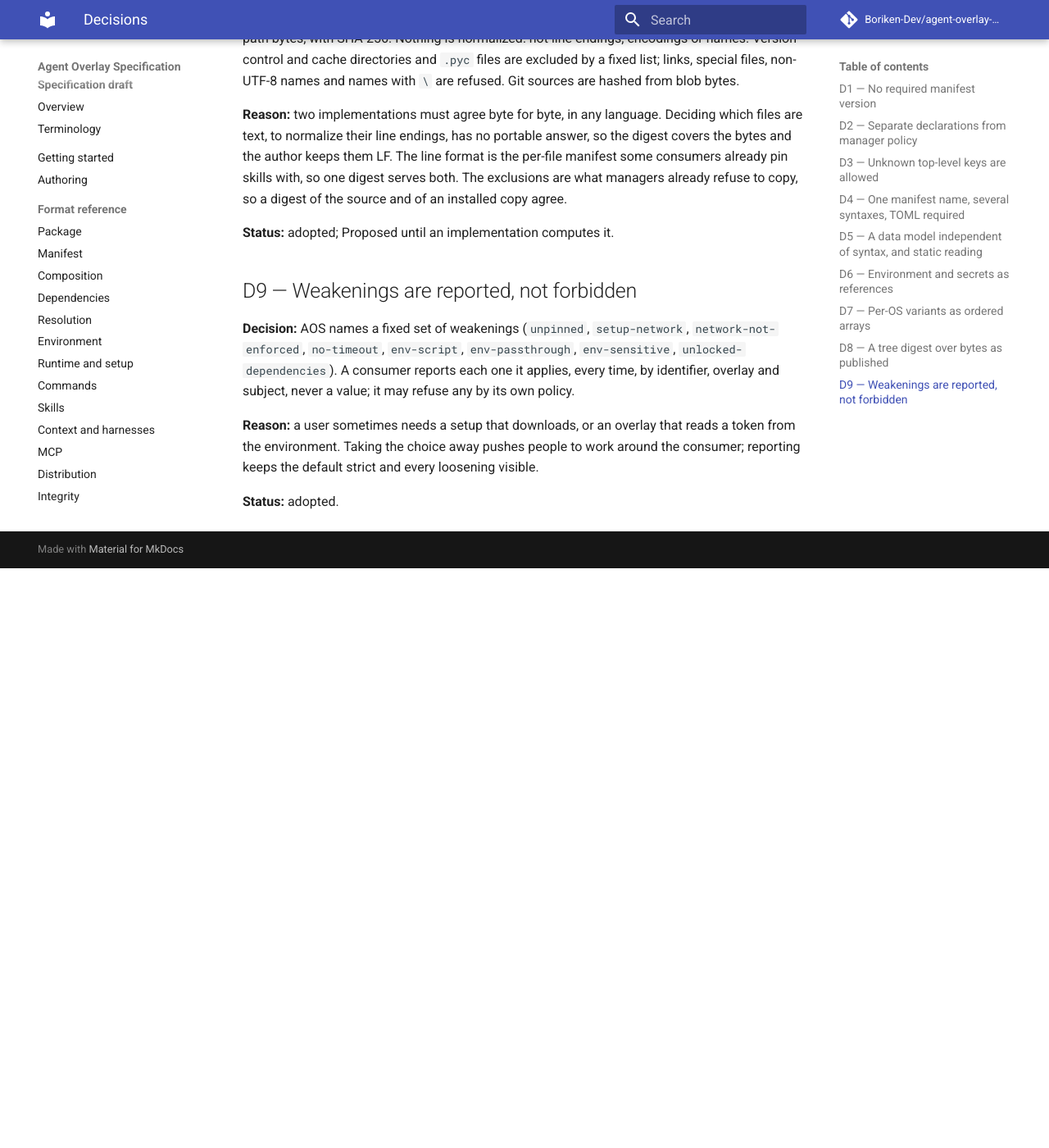
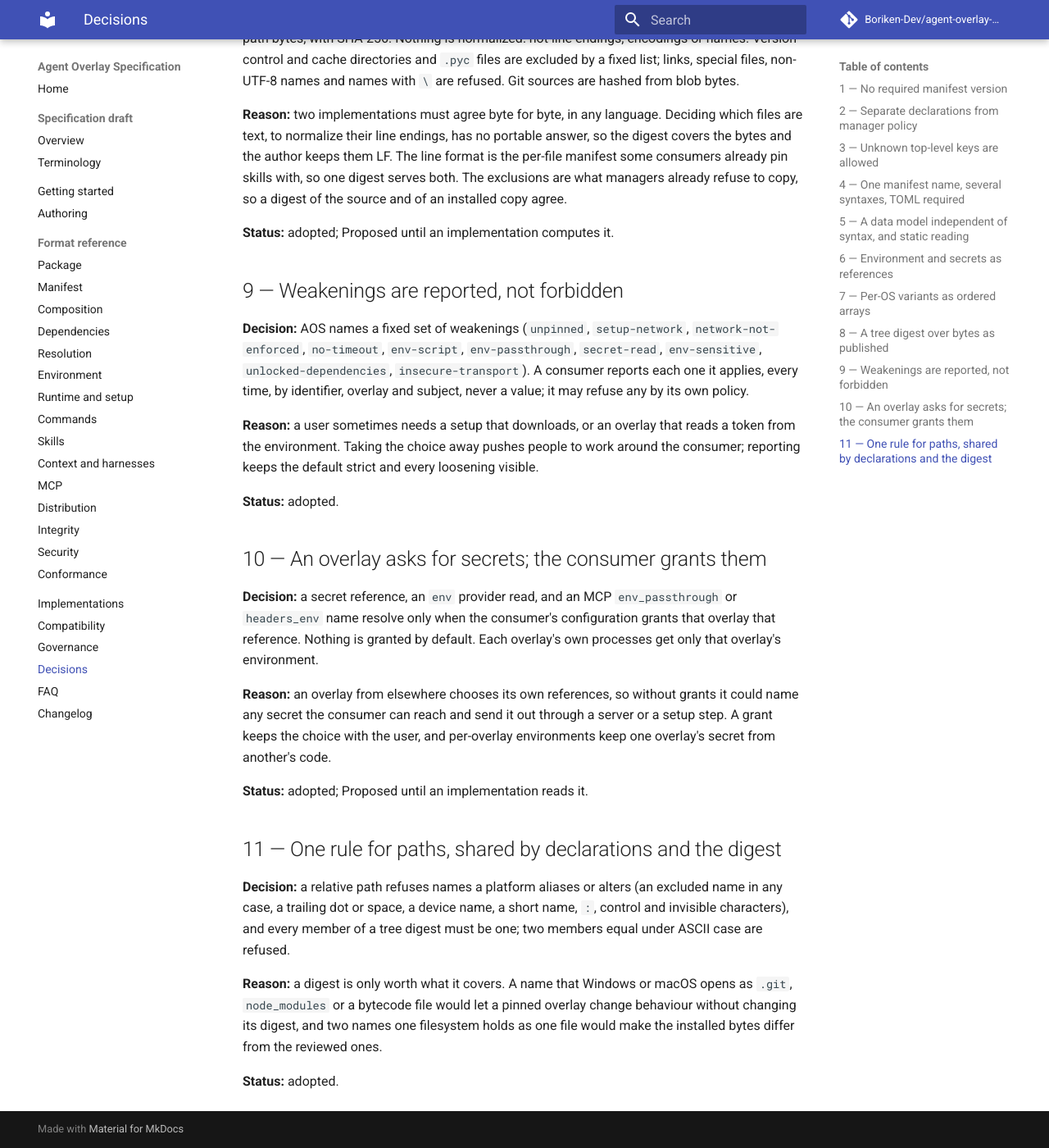
Before and after one commit to Boriken-Dev/agent-overlay-spec, an MkDocs documentation site: the page built from docs/design/decisions.md, in a window 1280 px wide and 1400 px high, scrolled down 2081 px. Shown: the whole window at 82% size. Built offline with MkDocs 1.6.1 and Material for MkDocs 9.7.7, drawn with Linux system fonts in a browser that asks for light colours; comment, search, counter and statistics services are not loaded; before the commit the page ends 2774 px from its top, so only the background shows below that; some of the changed text lies outside the part shown.

Commit message:
docs: decisions, compatibility and changelog for secret grants, reserved variables and the path rule

```diff
--- a/docs/compatibility.md
+++ b/docs/compatibility.md
@@ -28,7 +28,12 @@ table below is the list an implementation works from.
 | Source form | `<location>[@<ref>][#<path>]`, registries, URI schemes | The same form, specified, with vectors |
 | Integrity | A SHA-256 per installed file in its install record; no tree digest, no pin | The tree digest, pins checked at install and at each activation, a mismatch refuses |
 | Installed copy | Keeps `.dotagents-install.json` and setup output inside the overlay directory | The copy stays as verified; state goes to `AOS_OVERLAY_STATE` |
-| Weakenings | Not reported | Eight identifiers reported each time, never silently |
+| Weakenings | Not reported | Ten identifiers reported each time, never silently |
+| Secret grants | `env_passthrough` and `headers_env` pass any named host variable | A reference resolves only when the consumer's configuration grants it to that overlay |
+| Reserved variables | An overlay's `env.py` can set any variable, another overlay's root included | `AOS_*`, `*_OVERLAY_ROOT`, `*_OVERLAY_STATE` cannot be set by an overlay |
+| Relative paths | `[scripts]` paths checked; rules paths checked for containment | One rule for every path and digest member: no excluded or device names in any case, no trailing dot or space, no `:` or control characters |
+| Source safety | Refuses a location or ref starting with `-` | Also refuses `::`, a host starting with `-`, other schemes, and a `#path` that is not a relative path |
+| Processes per overlay | One environment for every overlay's processes | Each overlay's setup, scripts and servers get only that overlay's declarations |
 
 ## Ambiguities and interoperability risks
 
--- a/docs/design/decisions.md
+++ b/docs/design/decisions.md
@@ -1,6 +1,6 @@
 # Design decisions
 
-## D1 — No required manifest version
+## 1 — No required manifest version
 
 **Decision:** the manifest stays optional, with no required `version` or `schema_version` key.
 
@@ -9,7 +9,7 @@ versioned in the specification.
 
 **Status:** adopted for `0.1.0-draft`; revisit before 1.0.
 
-## D2 — Separate declarations from manager policy
+## 2 — Separate declarations from manager policy
 
 **Decision:** source precedence, scopes, installation, execution and target rendering are manager
 behaviour unless reading a declaration needs them.
@@ -18,7 +18,7 @@ behaviour unless reading a declaration needs them.
 
 **Status:** adopted.
 
-## D3 — Unknown top-level keys are allowed
+## 3 — Unknown top-level keys are allowed
 
 **Decision:** unknown top-level keys are allowed and preserved; tables this specification defines
 refuse unknown keys.
@@ -28,7 +28,7 @@ namespaces remain a proposal.
 
 **Status:** adopted.
 
-## D4 — One manifest name, several syntaxes, TOML required
+## 4 — One manifest name, several syntaxes, TOML required
 
 **Decision:** the manifest is `overlay.cfg`. A first line `#!<format>` names its format; anything
 else means TOML; nothing is guessed from content; one leading byte-order mark is ignored. TOML is
@@ -42,7 +42,7 @@ kept as a second name.
 
 **Status:** adopted.
 
-## D5 — A data model independent of syntax, and static reading
+## 5 — A data model independent of syntax, and static reading
 
 **Decision:** a manifest reads as a mapping of strings, integers, finite floats, booleans, arrays
 and mappings; no null, no dates. No include, import, interpolation, templating or YAML tag is
@@ -53,7 +53,7 @@ consumer with no interpreter (a Rust or Dart program) must be able to read every
 
 **Status:** adopted.
 
-## D6 — Environment and secrets as references
+## 6 — Environment and secrets as references
 
 **Decision:** an env value is a literal, a path under the root, or a secret reference (a provider
 and its key, or a secret's name). Env files hold the same values; `dotenv` files hold literals only.
@@ -64,7 +64,7 @@ lets each consumer resolve it from where its user keeps secrets.
 
 **Status:** adopted; Proposed until an implementation reads it.
 
-## D7 — Per-OS variants as ordered arrays
+## 7 — Per-OS variants as ordered arrays
 
 **Decision:** `setup` and `runtime.python` are arrays; the first entry whose `os` matches applies.
 
@@ -73,7 +73,7 @@ statically typed languages.
 
 **Status:** adopted.
 
-## D8 — A tree digest over bytes as published
+## 8 — A tree digest over bytes as published
 
 **Decision:** the tree digest hashes one line per regular file, `path NUL sha256:<hex> LF`, sorted by
 path bytes, with SHA-256. Nothing is normalized: not line endings, encodings or names. Version-control
@@ -88,11 +88,11 @@ digest of the source and of an installed copy agree.
 
 **Status:** adopted; Proposed until an implementation computes it.
 
-## D9 — Weakenings are reported, not forbidden
+## 9 — Weakenings are reported, not forbidden
 
 **Decision:** AOS names a fixed set of weakenings (`unpinned`, `setup-network`,
-`network-not-enforced`, `no-timeout`, `env-script`, `env-passthrough`, `env-sensitive`,
-`unlocked-dependencies`). A consumer reports each one it applies, every time, by identifier,
+`network-not-enforced`, `no-timeout`, `env-script`, `env-passthrough`, `secret-read`,
+`env-sensitive`, `unlocked-dependencies`, `insecure-transport`). A consumer reports each one it applies, every time, by identifier,
 overlay and subject, never a value; it may refuse any by its own policy.
 
 **Reason:** a user sometimes needs a setup that downloads, or an overlay that reads a token from the
@@ -100,3 +100,28 @@ environment. Taking the choice away pushes people to work around the consumer; r
 default strict and every loosening visible.
 
 **Status:** adopted.
+
+## 10 — An overlay asks for secrets; the consumer grants them
+
+**Decision:** a secret reference, an `env` provider read, and an MCP `env_passthrough` or
+`headers_env` name resolve only when the consumer's configuration grants that overlay that reference.
+Nothing is granted by default. Each overlay's own processes get only that overlay's environment.
+
+**Reason:** an overlay from elsewhere chooses its own references, so without grants it could name
+any secret the consumer can reach and send it out through a server or a setup step. A grant keeps the
+choice with the user, and per-overlay environments keep one overlay's secret from another's code.
+
+**Status:** adopted; Proposed until an implementation reads it.
+
+## 11 — One rule for paths, shared by declarations and the digest
+
+**Decision:** a relative path refuses names a platform aliases or alters (an excluded name in any
+case, a trailing dot or space, a device name, a short name, `:`, control and invisible characters),
+and every member of a tree digest must be one; two members equal under ASCII case are refused.
+
+**Reason:** a digest is only worth what it covers. A name that Windows or macOS opens as `.git`,
+`node_modules` or a bytecode file would let a pinned overlay change behaviour without changing its
+digest, and two names one filesystem holds as one file would make the installed bytes differ from
+the reviewed ones.
+
+**Status:** adopted.
```
Also changed, not shown: CHANGELOG.md (+20 -3 lines).
